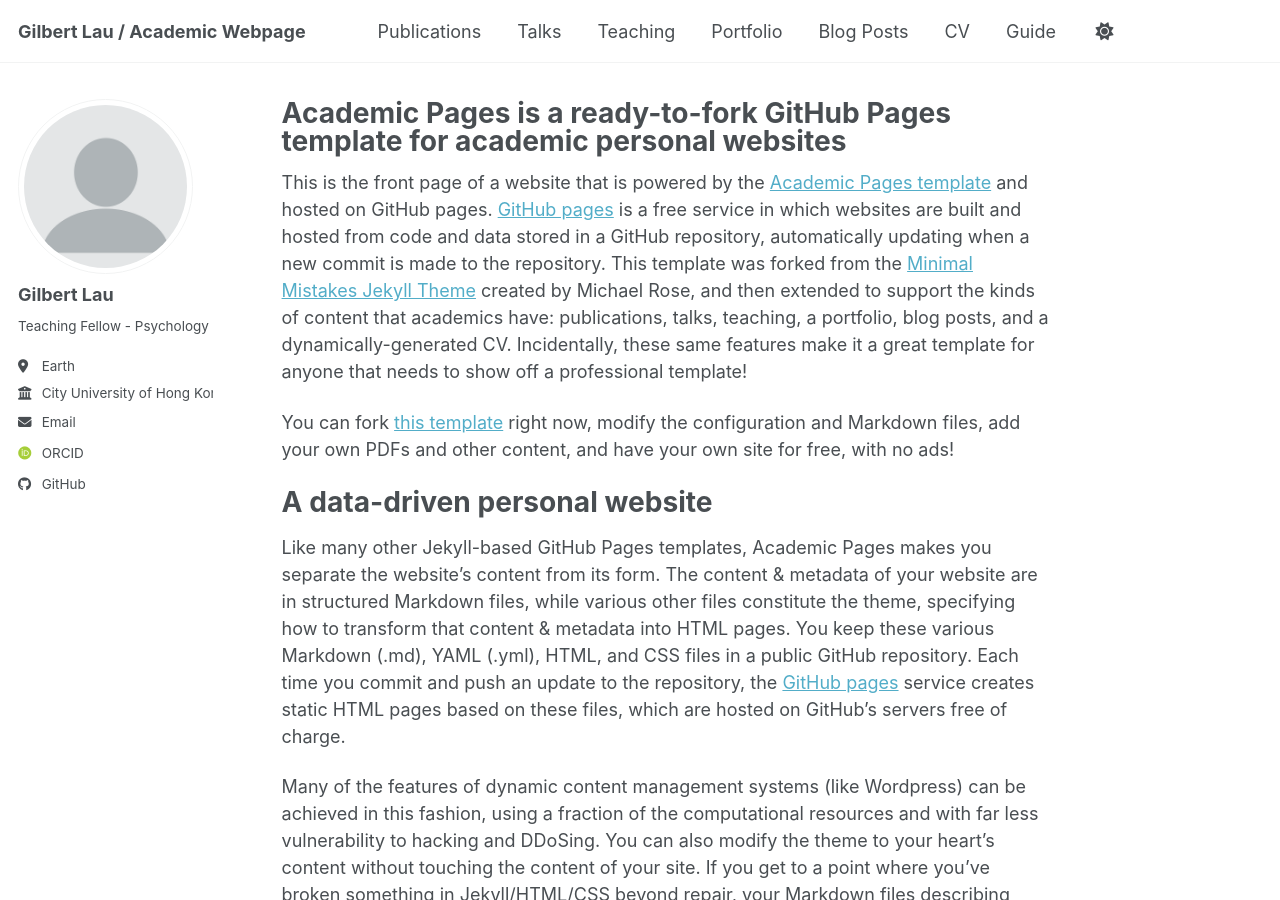
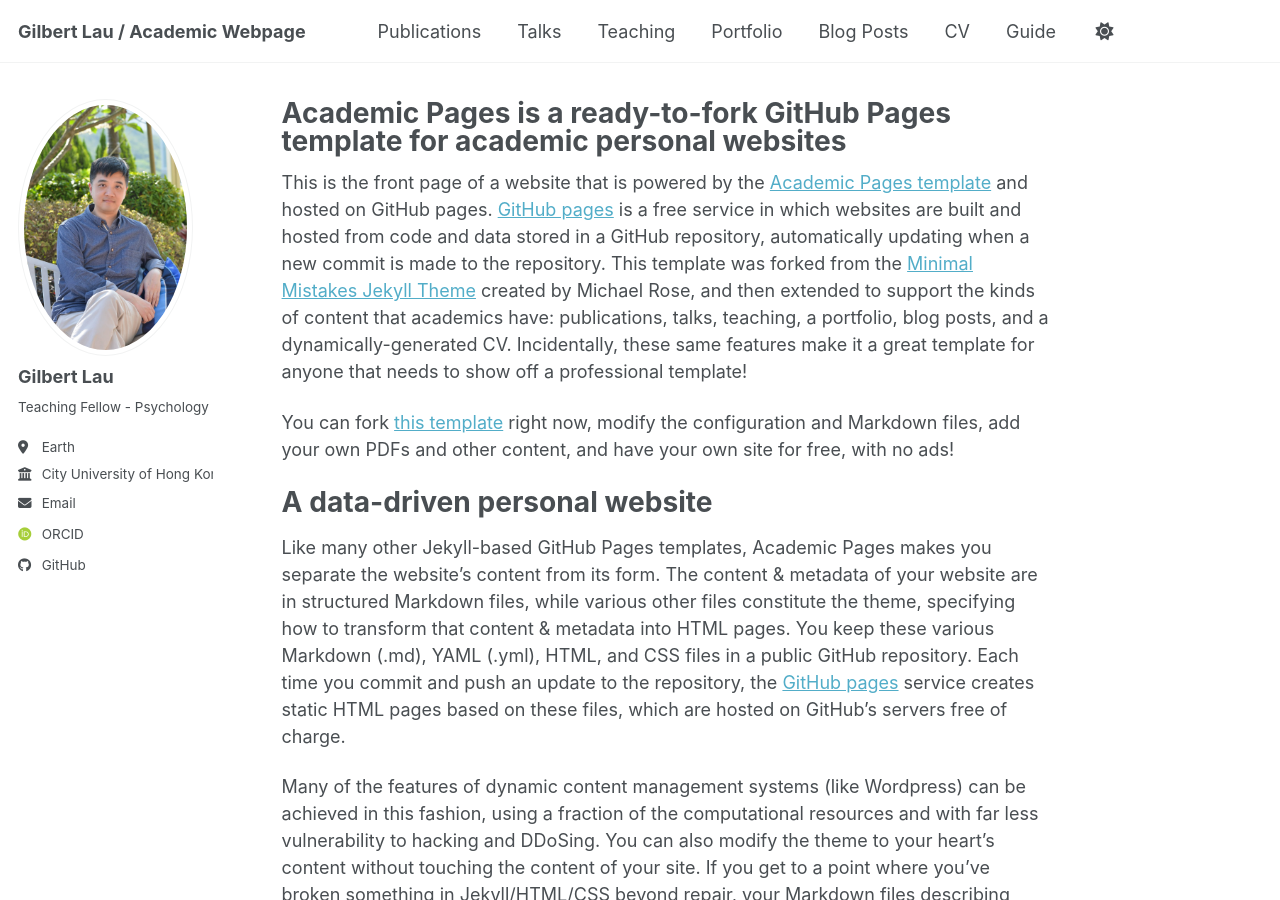
Before and after one commit to Gilbert-Lau/.github.io, a Jekyll site: the page built from _pages/about.md, in a window 1280 px wide and 900 px high. Built offline with Jekyll 4.4.1, drawn with Linux system fonts in a browser that asks for light colours; some web fonts are replaced; a script bundle is joined from its source files by our own code; library files that are not in the unit come from our copies.

Commit message:
Update _config.yml

```diff
--- a/_config.yml
+++ b/_config.yml
@@ -23,7 +23,7 @@ repository               : "Gilbert-Lau/.github.io"
 #               Additional customization can be done by editing /_includes/author-profile.html
 author:
   # Biographic information
-  avatar           : "profile.png"
+  avatar           : "Staff Photo.jpg"
   name             : "Gilbert Lau"
   pronouns         : # example: "she/her"
   bio              : "Teaching Fellow - Psychology"
```
